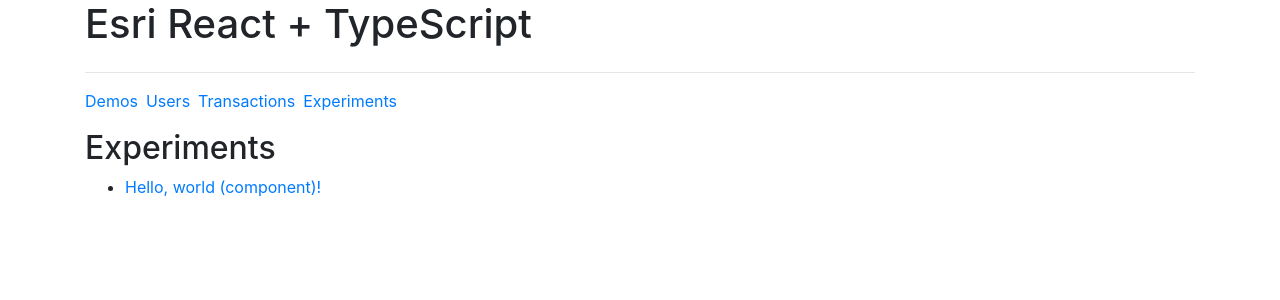
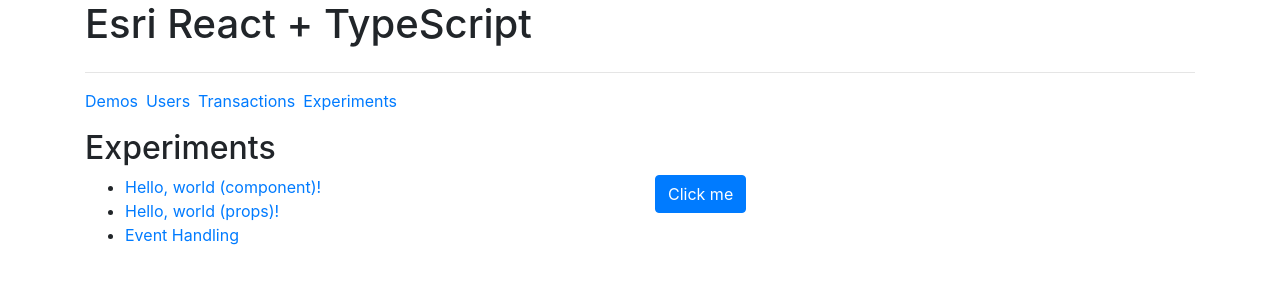
Before and after one commit to speedingplanet/esri-ts-react, a React (Create React App) app: page /experiments/button-event in a window 1280 px wide. Shown: the top 300 px of the page. Built offline with nearby package versions, Linux system fonts and the light colour scheme.

Commit message:
More experiments!

```diff
--- /dev/null
+++ b/src/experiments/ButtonEvent.tsx
@@ -0,0 +1,41 @@
+import React from 'react';
+
+// function ButtonEventFn() {}
+const ButtonEvent = (): JSX.Element => {
+  function handleButtonClick(): void {
+    console.log( 'You clicked on the button!' );
+  }
+
+  const handleButtonClickExpression = function(): void {
+    console.log( 'You clicked on the button!' );
+  };
+
+  const handleButtonClickArrow = (): void => {
+    console.log( 'You clicked on the button!' );
+  };
+
+  return (
+    <div>
+      <button className="btn btn-primary" onClick={handleButtonClick}>
+        Click me
+      </button>
+    </div>
+  );
+};
+
+const ButtonEventInline = (): JSX.Element => {
+  return (
+    <div>
+      <button
+        className="btn btn-primary"
+        onClick={() => {
+          console.log( '[Inline] You clicked on the button!' );
+        }}
+      >
+        Click me
+      </button>
+    </div>
+  );
+};
+
+export default ButtonEvent;
--- a/src/experiments/ExperimentsView.tsx
+++ b/src/experiments/ExperimentsView.tsx
@@ -1,6 +1,8 @@
 import React from 'react';
 import { Route, Link } from 'react-router-dom';
+import ButtonEvent from './ButtonEvent';
 import HelloWorld from './HelloWorld';
+import HelloWorldProps from './HelloWorldProps';
 
 export default function ExperimentsView(): JSX.Element {
   return (
@@ -20,6 +22,14 @@
                   Hello, world (component)!
                 </Link>
               </li>
+              <li>
+                <Link to="/experiments/hello-world-props">
+                  Hello, world (props)!
+                </Link>
+              </li>
+              <li>
+                <Link to="/experiments/button-event">Event Handling</Link>
+              </li>
             </ul>
           </nav>
         </div>
@@ -28,6 +38,12 @@
           <Route path="/experiments/hello-world">
             <HelloWorld />
           </Route>
+          <Route path="/experiments/hello-world-props">
+            <HelloWorldProps message="Greetings (as a property)!" />
+          </Route>
+          <Route path="/experiments/button-event">
+            <ButtonEvent />
+          </Route>
         </div>
       </div>
     </section>
--- /dev/null
+++ b/src/experiments/HelloWorldProps.tsx
@@ -0,0 +1,7 @@
+import React from 'react';
+
+export default function HelloWorld( props: any ): JSX.Element {
+  // let message = 'Hello world, from a variable';
+
+  return <h3>{props.message}</h3>;
+}
```
